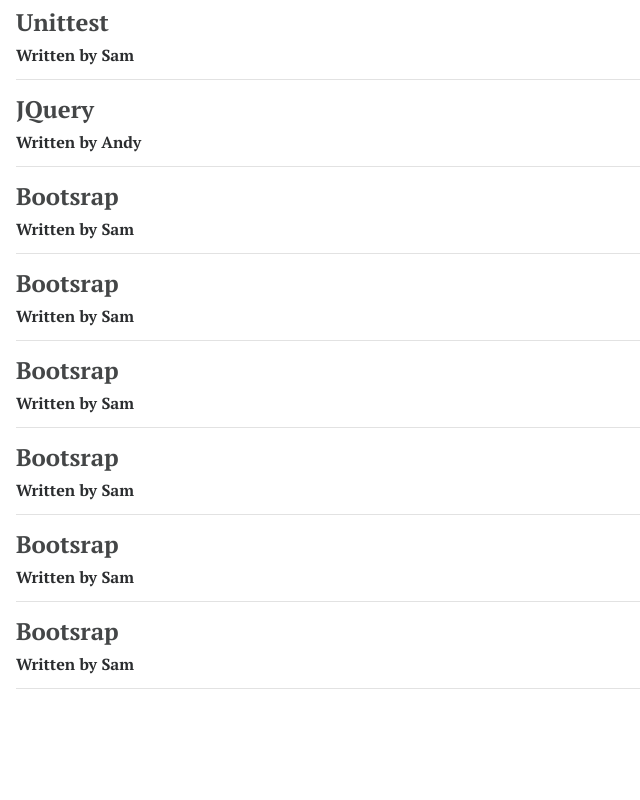
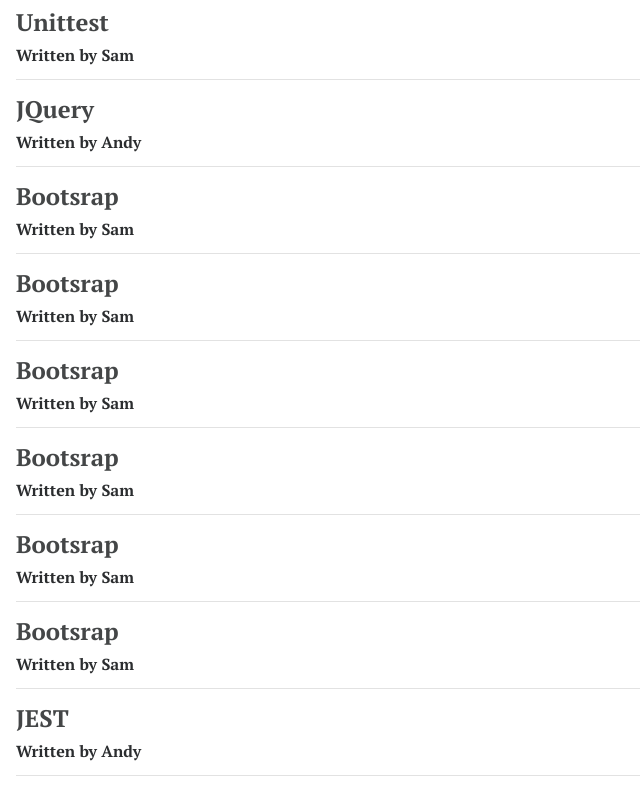
Before and after one commit to samuelandersoncodes/sam-blog, a React (Create React App) app: page / in a window 1280 px wide. Shown: the part 278-1078 px from the top of the page, without its empty margins (0-640 px from the left). Built offline with nearby package versions, Linux system fonts and the light colour scheme; data requests are answered from the project's data file.

Commit message:
feat: Add delete button to blog detail

```diff
--- a/data/db.json
+++ b/data/db.json
@@ -59,6 +59,12 @@
       "body": "This makes my styling very efficient and keeps it simple.",
       "author": "Sam",
       "id": 10
+    },
+    {
+      "title": "JEST",
+      "body": "I learnt it but I have not used it so far. ",
+      "author": "Andy",
+      "id": 11
     }
   ]
 }
--- a/src/BlogDetail.js
+++ b/src/BlogDetail.js
@@ -14,6 +14,7 @@
           <h2>{ blog.title }</h2>
           <p>Written by { blog.author }</p>
           <div>{ blog.body }</div>
+          <button>Delete Blog</button>
         </article>
       )}
     </div>
```
